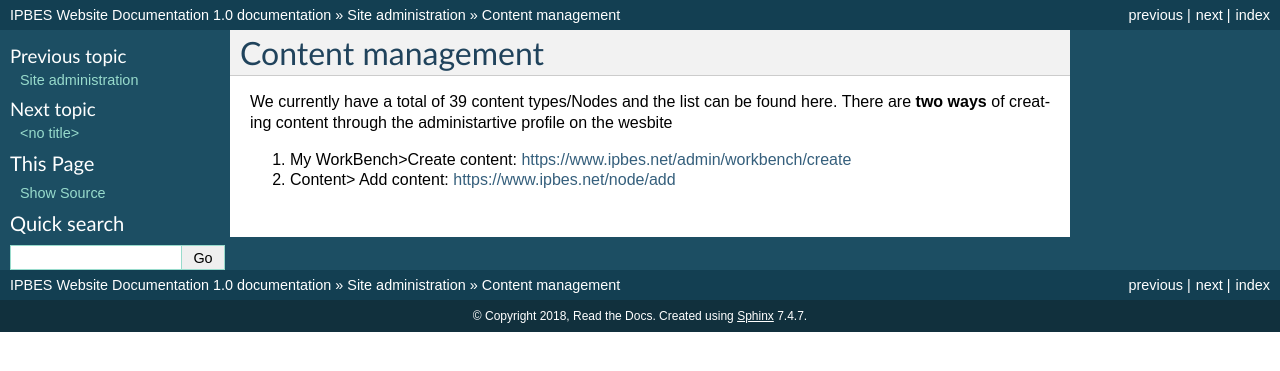
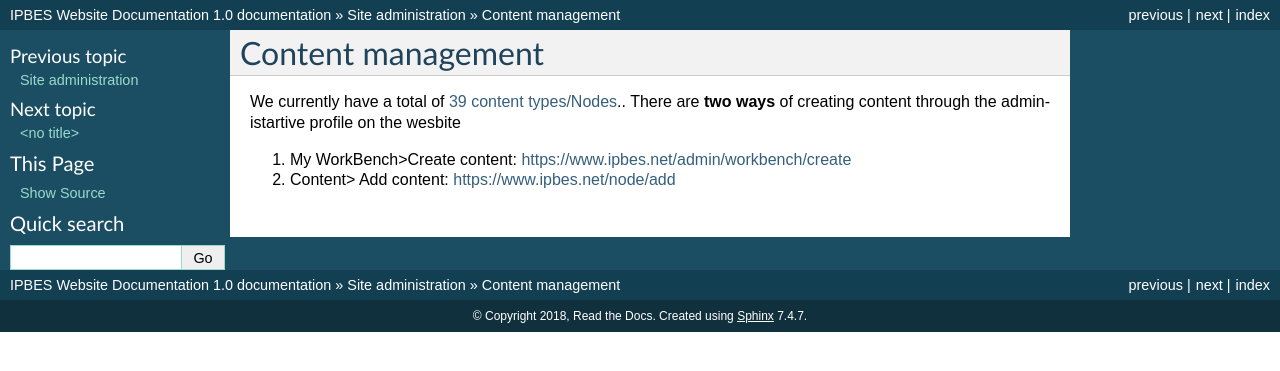
Before and after one commit to ipbes/ipbeswebdocs, a Sphinx documentation site: the page built from docs/administration/content.rst, in a window 1280 px wide. Shown: the top 371 px of the page. Built offline with Sphinx 7.4.7, drawn with Linux system fonts in a browser that asks for light colours; pages that are not in the unit, such as notebooks, are missing from menus.

Commit message:
Update content.rst

```diff
--- a/docs/administration/content.rst
+++ b/docs/administration/content.rst
@@ -1,7 +1,7 @@
 Content management
 ------------------
 
-We currently have a total of 39 content types/Nodes and the list can be found here. There are **two ways** of creating content through the administartive profile on the wesbite
+We currently have a total of `39 content types/Nodes <https://ipbes-docs.readthedocs.io/en/latest/annex/nodes/index.html>`_.. There are **two ways** of creating content through the administartive profile on the wesbite
 
 1. My WorkBench>Create content: https://www.ipbes.net/admin/workbench/create
 
```
